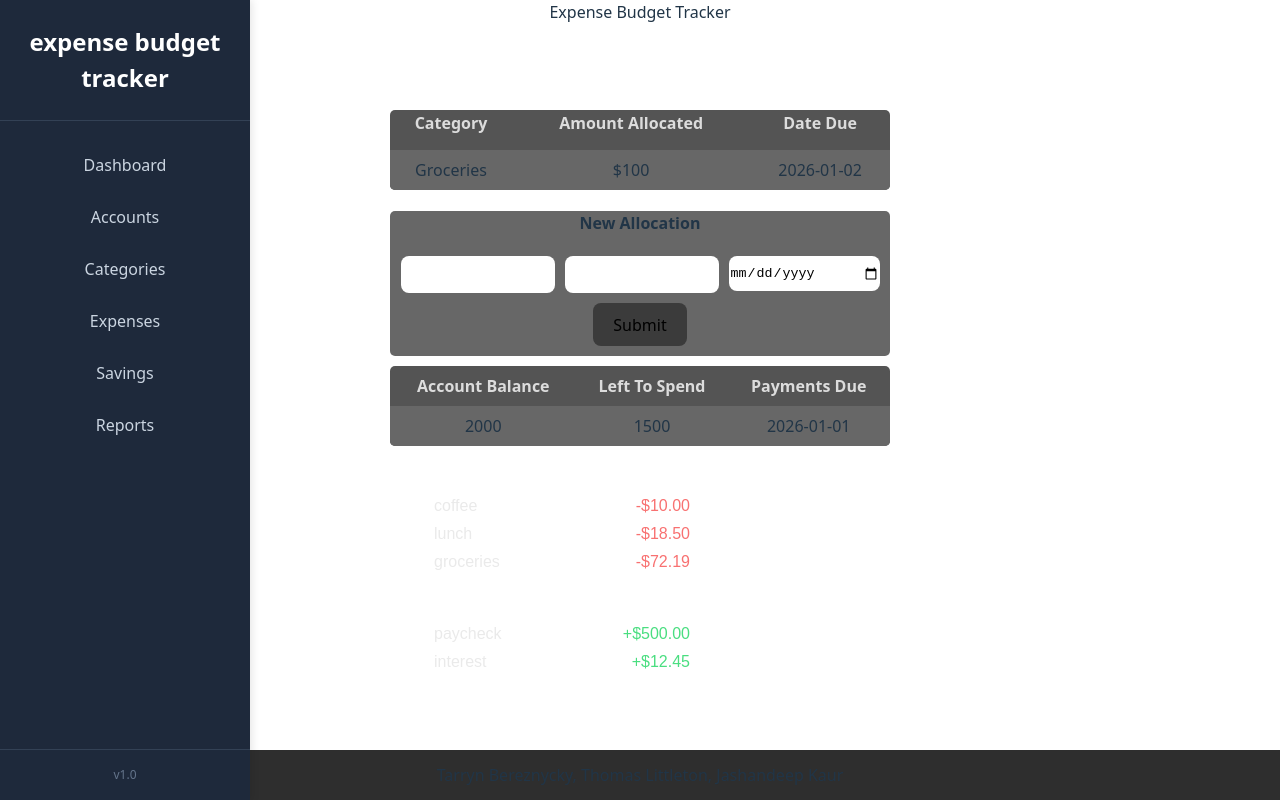
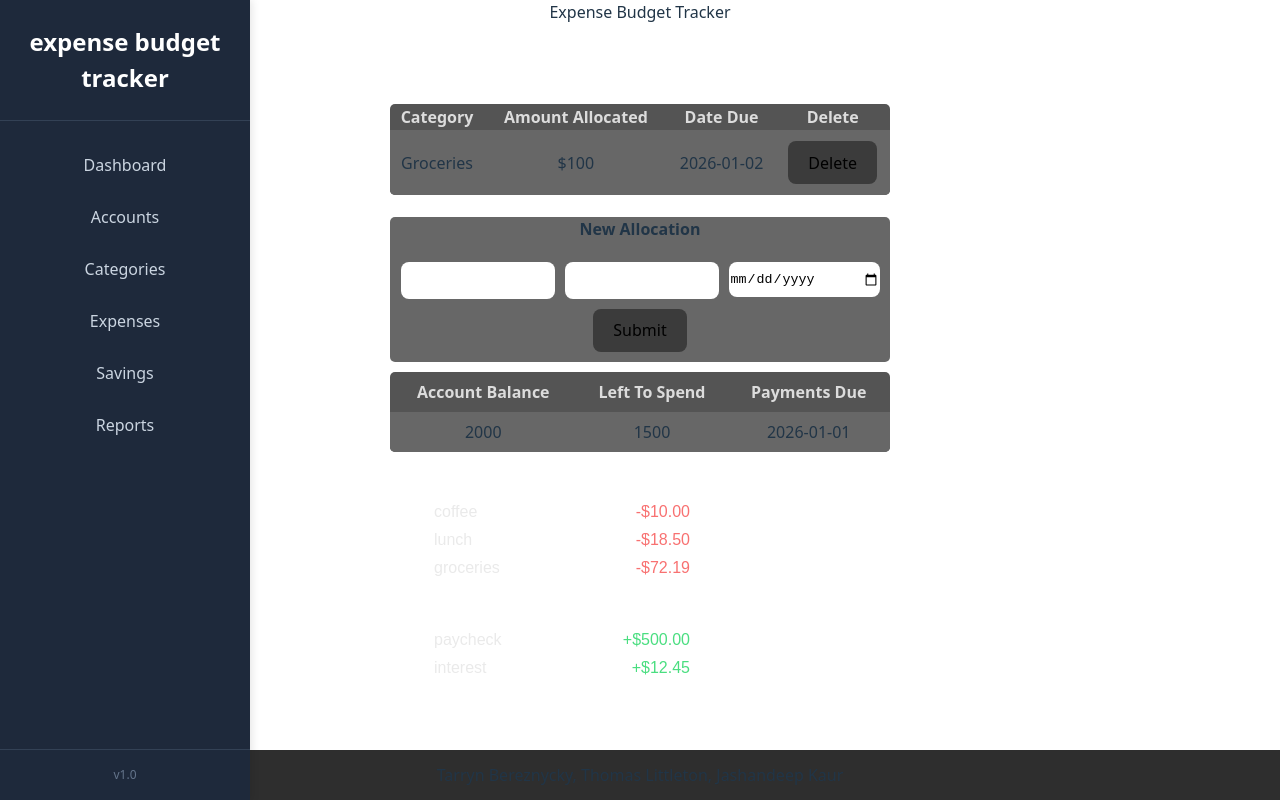
Before and after one commit to tlittletonrrc/Expense-Budget-Tracker, a React (Vite) app: page /Allocations in a window 1280 px wide. Built offline with nearby package versions, Linux system fonts and the light colour scheme.

Commit message:
Added delete buttons to table

```diff
--- a/src/App.tsx
+++ b/src/App.tsx
@@ -7,8 +7,7 @@ import Header from "./Components/Header/Header";
 import Navbar from './Components/Navbar/navbar';
 import AccountsOverview from "./Components/AccountsOverview/accountsOverview"
 import DashboardSummaryBox from './Components/DashboardSummaryBox/DashboardSummaryBox';
-import BudgetAllocationTable from './Components/BudgetAllocationTable/BudgetAllocationTable';
-import BudgetAllocationForm from './Components/BudgetAllocationForm/BudgetAllocationForm';
+import AllocationPage from './Pages/AllocationPage';
 
 
 function App() {
@@ -22,8 +21,7 @@ function App() {
       <Navbar/>
 
       {/* Testing in here */}
-      <BudgetAllocationTable User={user}/>
-      <BudgetAllocationForm setUser={setUser}/>
+      <AllocationPage SetUser={setUser} User={user}/>
       {/* end */}
 
       <DashboardSummaryBox/>
--- a/src/Components/BudgetAllocationForm/BudgetAllocationForm.tsx
+++ b/src/Components/BudgetAllocationForm/BudgetAllocationForm.tsx
@@ -3,9 +3,7 @@ import "./BudgetAllocationForm.css"
 import type { UserType } from "../../Types/UserType";
 
 
-function BudgetAllocationForm({
-    setUser
-    }: {
+function BudgetAllocationForm({setUser}: {
     setUser: React.Dispatch<React.SetStateAction<UserType>>
     }) {
     function addAllocation(u:React.FormEvent<HTMLFormElement>) {
--- a/src/Components/BudgetAllocationTable/BudgetAllocationTable.tsx
+++ b/src/Components/BudgetAllocationTable/BudgetAllocationTable.tsx
@@ -2,7 +2,17 @@ import "./BudgetAllocationTable.css"
 import type { UserType } from "../../Types/UserType";
 
 
-function BudgetAllocationTable( {User}:{User: UserType} ) {
+function BudgetAllocationTable( {User, SetUser}:
+    {User: UserType
+     SetUser: React.Dispatch<React.SetStateAction<UserType>>
+    } ) {
+
+    function deleteAllocation(index: number) {
+        SetUser({
+            ...User,
+            allocations: User.allocations.filter((_, i) => i !== index)
+    });
+}
 
     return(
         <>
@@ -10,6 +20,7 @@ function BudgetAllocationTable( {User}:{User: UserType} ) {
             <th>Category</th>
             <th>Amount Allocated</th>
             <th>Date Due</th>
+            <th>Delete</th>
 
 
             {User.allocations.map((a, index) => (
@@ -17,6 +28,7 @@ function BudgetAllocationTable( {User}:{User: UserType} ) {
                     <td>{a.category}</td>
                     <td>${a.amount}</td>
                     <td>{a.date}</td>
+                    <td><button className="allocation-button" onClick={() => deleteAllocation(index)}>Delete</button></td>
                 </tr>
             ))}
 
--- /dev/null
+++ b/src/Pages/AllocationPage.tsx
@@ -0,0 +1,17 @@
+import BudgetAllocationForm from "../Components/BudgetAllocationForm/BudgetAllocationForm";
+import BudgetAllocationTable from "../Components/BudgetAllocationTable/BudgetAllocationTable";
+import type { UserType } from "../Types/UserType";
+
+function AllocationPage({SetUser, User}: {
+    SetUser: React.Dispatch<React.SetStateAction<UserType>>
+    User: UserType
+}) {
+
+    return(
+        <>
+        <BudgetAllocationTable SetUser={SetUser} User={User}/>
+        <BudgetAllocationForm setUser={SetUser}/>
+        </>
+)}
+
+export default AllocationPage;
```
